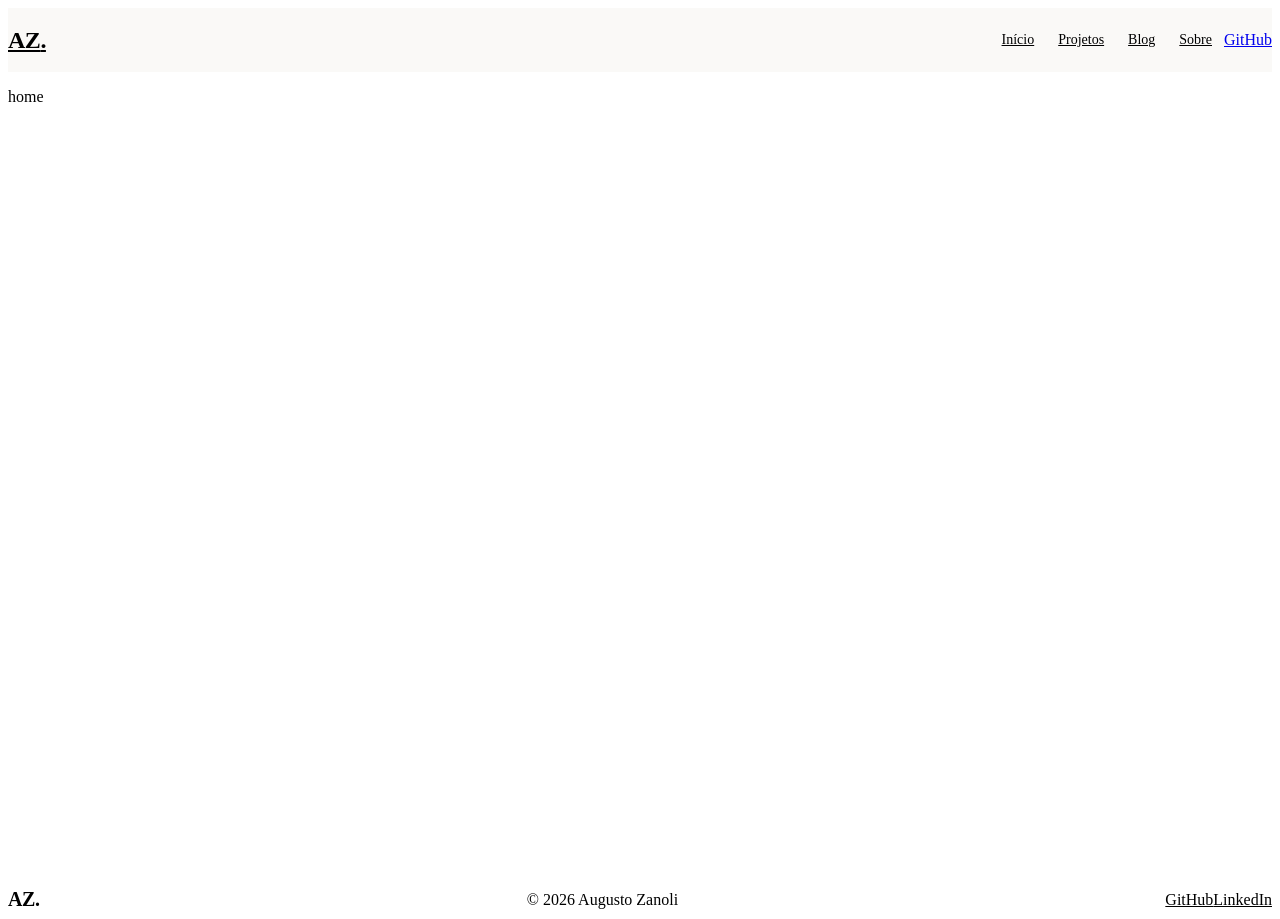
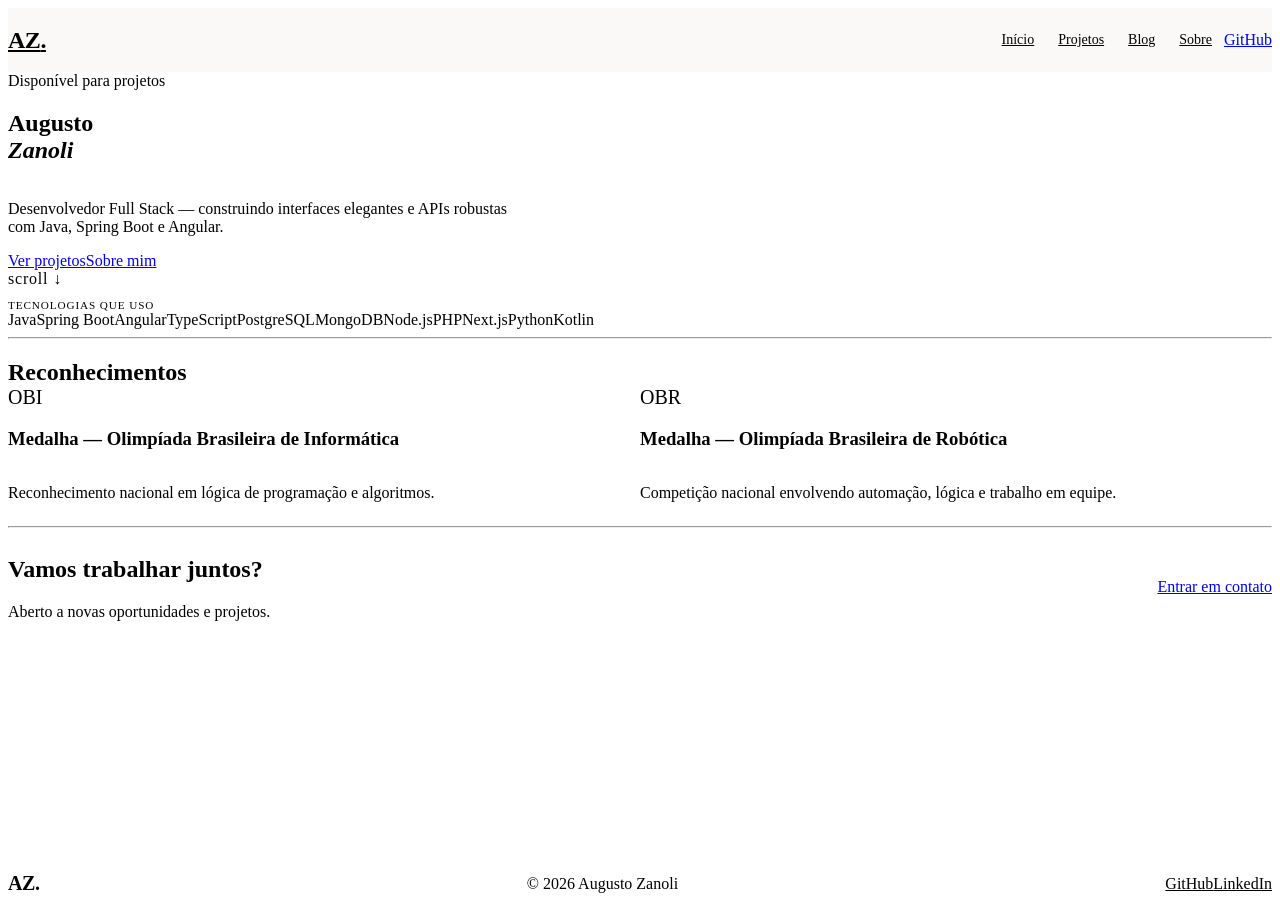
Before and after one commit to AugustoZanoli/my_portfolio, an Angular app in the folder my_portfolio/: page / in a window 1280 px wide. Built offline with nearby package versions, Linux system fonts and the light colour scheme.

Commit message:
[FEAT] - Estruturação inicial da Home Page

```diff
--- a/my_portfolio/src/app/app.module.ts
+++ b/my_portfolio/src/app/app.module.ts
@@ -7,6 +7,7 @@ import { AppComponent } from './app.component';
 import { NavbarComponent } from './shared/components/navbar/navbar.component';
 import { FooterComponent } from './shared/components/footer/footer.component';
 import { RouterModule } from '@angular/router';
+import { CommonModule } from '@angular/common';
 
 @NgModule({
   declarations: [
@@ -18,7 +19,8 @@ import { RouterModule } from '@angular/router';
     BrowserModule,
     HttpClientModule,
     AppRoutingModule,
-    RouterModule
+    RouterModule,
+    CommonModule
   ],
   bootstrap: [AppComponent],
 })
--- a/my_portfolio/src/app/pages/home/home.component.html
+++ b/my_portfolio/src/app/pages/home/home.component.html
@@ -1 +1,69 @@
-<p>home</p>
+<section class="hero section">
+  <div class="container">
+    <div class="hero__content animate-fade-up">
+      <span class="tag tag-accent hero__badge">Disponível para projetos</span>
+
+      <h1 class="display-xl hero__title">
+        Augusto<br>
+        <em>Zanoli</em>
+      </h1>
+
+      <p class="text-lg text-muted hero__subtitle">
+        Desenvolvedor Full Stack — construindo interfaces elegantes
+        e APIs robustas com Java, Spring Boot e Angular.
+      </p>
+
+      <div class="hero__actions">
+        <a routerLink="/projects" class="btn-primary">Ver projetos</a>
+        <a routerLink="/about" class="btn-outline">Sobre mim</a>
+      </div>
+    </div>
+
+    <div class="hero__scroll text-muted text-sm">
+      scroll ↓
+    </div>
+  </div>
+</section>
+
+<section class="techs section-sm">
+  <div class="container">
+    <p class="text-sm text-muted techs__label">Tecnologias que uso</p>
+    <div class="techs__list">
+      <span *ngFor="let tech of techs" class="tag">{{ tech }}</span>
+    </div>
+  </div>
+</section>
+
+<hr class="divider container">
+
+<section class="awards section-sm">
+  <div class="container">
+    <h2 class="display-md awards__title">Reconhecimentos</h2>
+    <div class="awards__grid">
+      <div *ngFor="let award of awards" class="card awards__card">
+        <span class="awards__short text-accent font-semibold">{{ award.short }}</span>
+        <h3 class="awards__name font-medium">{{ award.title }}</h3>
+        <p class="text-sm text-muted">{{ award.description }}</p>
+      </div>
+    </div>
+  </div>
+</section>
+
+<hr class="divider container">
+
+<section class="cta section-sm">
+  <div class="container cta__inner">
+    <div>
+      <h2 class="display-md">Vamos trabalhar juntos?</h2>
+      <p class="text-muted text-lg">Aberto a novas oportunidades e projetos.</p>
+    </div>
+
+    <a  href="https://www.linkedin.com/in/augusto-de-camargos-zanoli-9728b12a6/"
+      target="_blank"
+      rel="noopener"
+      class="btn-primary"
+    >
+      Entrar em contato
+    </a>
+  </div>
+</section>
--- a/my_portfolio/src/app/pages/home/home.component.scss
+++ b/my_portfolio/src/app/pages/home/home.component.scss
@@ -0,0 +1,85 @@
+.hero {
+  padding-top: var(--space-10);
+  padding-bottom: var(--space-9);
+
+  &__content {
+    max-width: 720px;
+    display: flex;
+    flex-direction: column;
+    gap: var(--space-5);
+  }
+
+  &__badge {
+    width: fit-content;
+  }
+
+  &__title {
+    em {
+      font-style: italic;
+      color: var(--color-accent);
+    }
+  }
+
+  &__subtitle {
+    max-width: 520px;
+  }
+
+  &__actions {
+    display: flex;
+    gap: var(--space-3);
+    flex-wrap: wrap;
+  }
+
+  &__scroll {
+    margin-top: var(--space-9);
+    letter-spacing: 0.05em;
+  }
+}
+
+.techs {
+  &__label {
+    margin-bottom: var(--space-3);
+    text-transform: uppercase;
+    letter-spacing: 0.08em;
+    font-size: 0.7rem;
+  }
+
+  &__list {
+    display: flex;
+    flex-wrap: wrap;
+    gap: var(--space-2);
+  }
+}
+
+.awards {
+  &__title {
+    margin-bottom: var(--space-6);
+  }
+
+  &__grid {
+    display: grid;
+    grid-template-columns: repeat(auto-fit, minmax(280px, 1fr));
+    gap: var(--space-4);
+  }
+
+  &__card {
+    display: flex;
+    flex-direction: column;
+    gap: var(--space-2);
+  }
+
+  &__short {
+    font-family: var(--font-display);
+    font-size: 1.25rem;
+  }
+}
+
+.cta {
+  &__inner {
+    display: flex;
+    align-items: center;
+    justify-content: space-between;
+    gap: var(--space-6);
+    flex-wrap: wrap;
+  }
+}
--- a/my_portfolio/src/app/pages/home/home.component.ts
+++ b/my_portfolio/src/app/pages/home/home.component.ts
@@ -6,5 +6,21 @@ import { Component } from '@angular/core';
   styleUrls: ['./home.component.scss']
 })
 export class HomeComponent {
+  techs = [
+    'Java', 'Spring Boot', 'Angular', 'TypeScript',
+    'PostgreSQL', 'MongoDB', 'Node.js', 'PHP', 'Next.js', 'Python', 'Kotlin'
+  ];
 
+  awards = [
+    {
+      title: 'Medalha — Olimpíada Brasileira de Informática',
+      short: 'OBI',
+      description: 'Reconhecimento nacional em lógica de programação e algoritmos.',
+    },
+    {
+      title: 'Medalha — Olimpíada Brasileira de Robótica',
+      short: 'OBR',
+      description: 'Competição nacional envolvendo automação, lógica e trabalho em equipe.',
+    },
+  ];
 }
```
Also changed, not shown: my_portfolio/src/app/pages/home/home.module.ts (+5 -7 lines).
